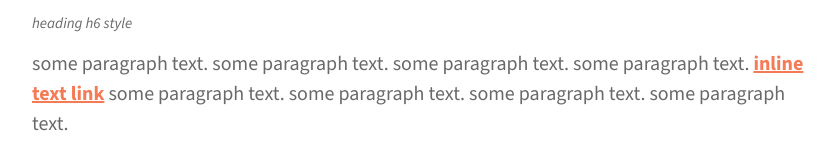
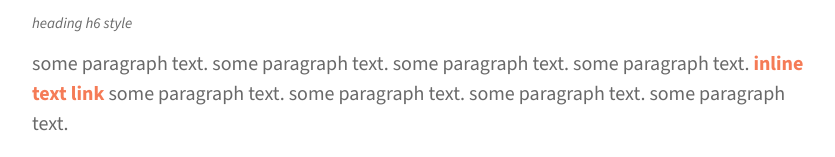
Before and after one commit to rogueathletic/caldera-ht101-all-html-css, a plain HTML site: page index.html in a window 1280 px wide. Shown: the part 795-952 px from the top of the page, 220-1055 px from the left. Drawn offline with nearby package versions, Linux system fonts and the light colour scheme.

Commit message:
Update style.css

```diff
--- a/style.css
+++ b/style.css
@@ -153,7 +153,7 @@ remove injected external link icon from main theme
 
 .hottubtips-template .elementor-section a {
 	color: #f57b56;
-	text-decoratino: none;
+	text-decoration: none;
 	font-weight: 700;
 }
 
```
